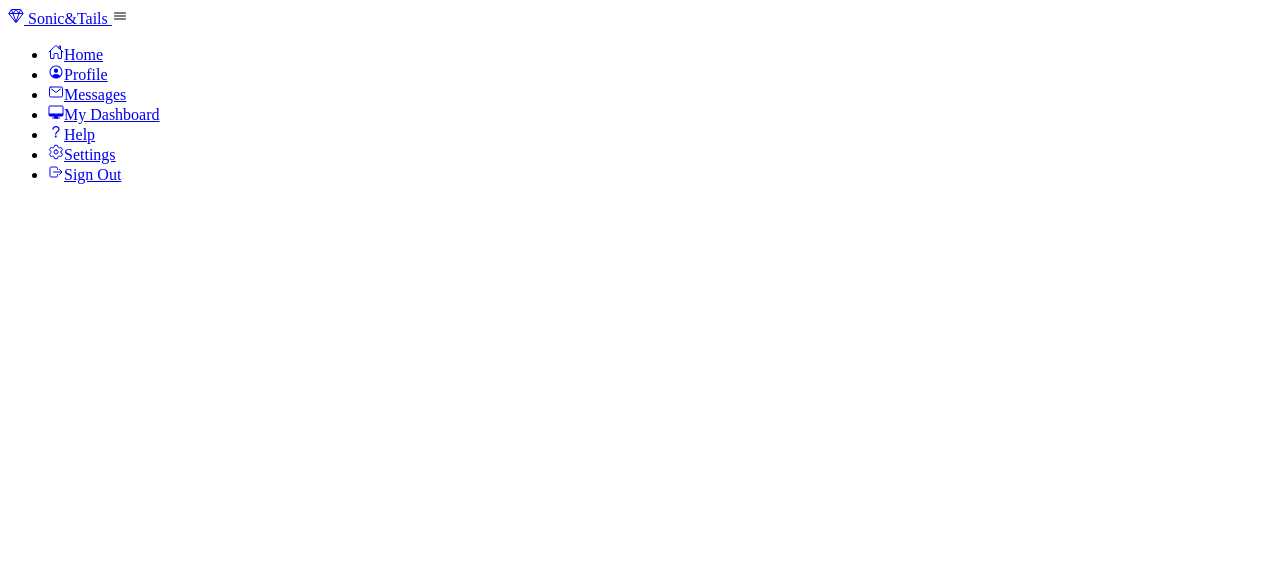
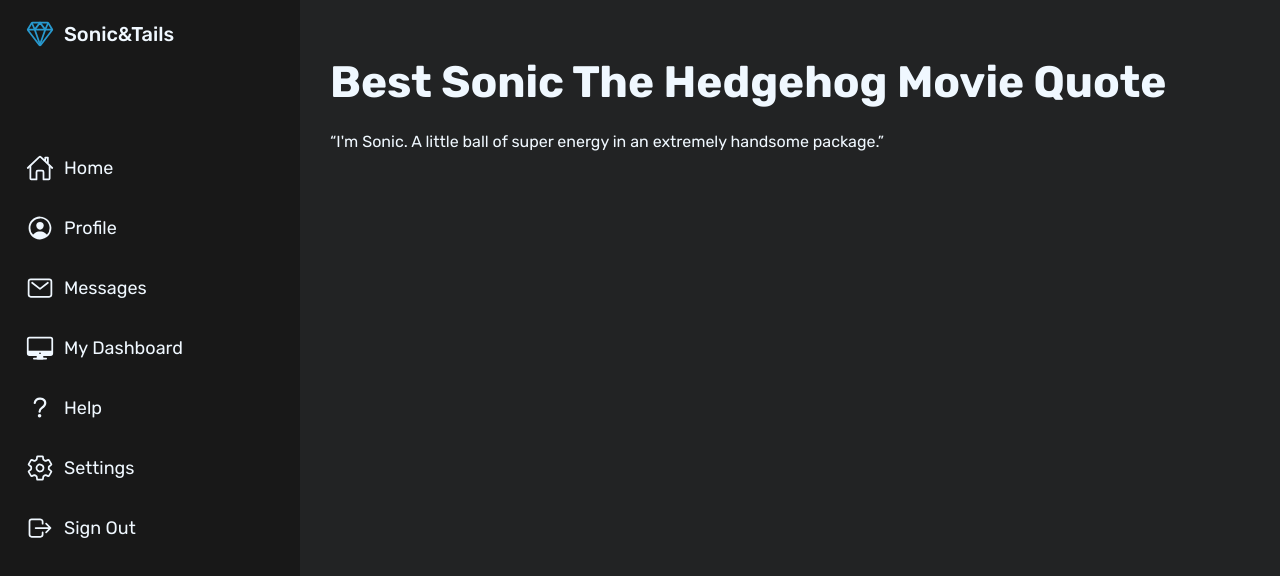
Before and after one commit to serhatbek/05-responsive-sidebar, a plain HTML site: page index.html in a window 1280 px wide. Drawn offline with nearby package versions, Linux system fonts and the light colour scheme.

Commit message:
sidebar  styling

```diff
--- a/index.html
+++ b/index.html
@@ -6,6 +6,7 @@
   <meta http-equiv="X-UA-Compatible" content="IE=edge">
   <meta name="viewport" content="width=device-width, initial-scale=1.0">
   <title>Sidebar</title>
+  <link rel="stylesheet" href="style.css">
 </head>
 
 <body>
@@ -16,7 +17,6 @@
           <ion-icon name="diamond-outline"></ion-icon>
           Sonic&Tails
         </a>
-        <ion-icon name="menu-outline"></ion-icon>
       </div>
 
       <ul class="nav-list">
@@ -43,10 +43,16 @@
           </a></li>
       </ul>
     </nav>
+
+    <section class="sonic">
+      <h1>Best Sonic The Hedgehog Movie Quote</h1>
+      <p>“I'm Sonic. A little ball of super energy in an extremely handsome package.”</p>
+    </section>
   </main>
 
   <script type="module" src="https://unpkg.com/ionicons@5.5.2/dist/ionicons/ionicons.esm.js"></script>
   <script nomodule src="https://unpkg.com/ionicons@5.5.2/dist/ionicons/ionicons.js"></script>
+  <script src="./app.js"></script>
 </body>
 
 </html>
--- a/style.css
+++ b/style.css
@@ -0,0 +1,122 @@
+@import url('https://fonts.googleapis.com/css2?family=Rubik:wght@300;400;500;700&display=swap');
+
+*,
+*::before,
+*::after {
+  margin: 0;
+  padding: 0;
+  box-sizing: border-box;
+}
+
+html {
+  font-size: 62.5%;
+}
+
+body {
+  font-size: 1.6rem;
+  font-family: 'Rubik', sans-serif;
+  line-height: 1;
+  color: aliceblue;
+  background-color: #222324;
+}
+
+a {
+  text-decoration: none;
+}
+
+ul {
+  list-style-type: none;
+}
+
+main {
+  position: relative;
+  overflow: hidden;
+  width: 100%;
+  height: 100vh;
+}
+
+.sidebar {
+  width: 30rem;
+  display: flex;
+  flex-direction: column;
+  align-items: center;
+  background-color: #181818;
+  padding-left: 1rem;
+  position: fixed;
+  top: 0;
+  left: 0;
+  bottom: 0;
+}
+
+.logo {
+  width: 100%;
+  display: flex;
+  align-items: center;
+  height: 5rem;
+  margin-bottom: 7rem;
+  padding: 3.4rem 1.6rem;
+}
+
+.logo a {
+  width: 100%;
+  font-size: 2rem;
+  color: aliceblue;
+  font-weight: 500;
+  display: flex;
+  align-items: center;
+}
+
+.logo a ion-icon {
+  margin-right: 1rem;
+  color: #2899ce;
+}
+
+.logo ion-icon {
+  transition: all 0.3s ease-in-out;
+  font-size: 2.8rem;
+}
+
+.nav-list {
+  width: 100%;
+}
+
+.nav-list__item a {
+  height: 6rem;
+  display: flex;
+  align-items: center;
+  width: 100%;
+  font-size: 1.8rem;
+  color: aliceblue;
+  padding-left: 1.6rem;
+  transition: all 0.3s ease-in-out;
+}
+
+.nav-list__item a ion-icon {
+  font-size: 2.8rem;
+  margin-right: 1rem;
+}
+
+.nav-list__item a:hover {
+  background-color: #222324;
+  border-top-left-radius: 0.8rem;
+  border-bottom-left-radius: 0.8rem;
+}
+
+.sonic {
+  /* width: calc(100% - 30rem); */
+  width: 100%;
+  margin-left: 30rem;
+  height: 100%;
+  padding: 3rem;
+}
+
+.sonic h1 {
+  font-size: 4.4rem;
+  padding: 3rem 0;
+}
+
+@media (max-width: 1200px) {
+  .sidebar {
+    left: -100%;
+  }
+}
```
